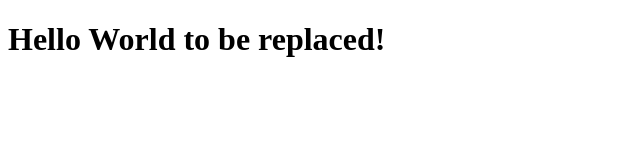
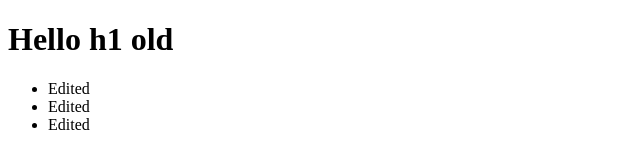
Before and after one commit to vigilanteX/BradTraversyJS, a plain HTML site: page Section7/index11.html in a window 1280 px wide. Shown: the whole page, without its empty margins (0-640 px from the left). Drawn offline with Linux system fonts and the light colour scheme.

Commit message:
replaceAll

```diff
--- a/Section7/index11.html
+++ b/Section7/index11.html
@@ -6,6 +6,11 @@
 </head>
 <body>
 <h1 id="h1id">Hello h1 old</h1>
+<ul>
+    <li>Item 1</li>
+    <li>Item 2</li>
+    <li>Item 3</li>
+</ul>
 <script src="replaceElementMethod.js"></script>
 </body>
 </html>
--- a/Section7/replaceElementMethod.js
+++ b/Section7/replaceElementMethod.js
@@ -1,6 +1,19 @@
-const h1id=document.querySelector('#h1id')
-const newH1=document.createElement('h1')
-newH1.setAttribute('id','new-div')
-newH1.innerText='Hello World to be replaced!'
+// const h1id=document.querySelector('#h1id')
+// const newH1=document.createElement('h1')
+// newH1.setAttribute('id','new-div')
+// newH1.innerText='Hello World to be replaced!'
 
-h1id.replaceWith(newH1)
+//h1id.replaceWith(newH1)
+
+
+function replaceAll()
+{
+    const lis=document.querySelectorAll('li');
+    lis.forEach(function(item)
+    {
+        item.innerHTML='Edited'
+
+    })
+
+}
+replaceAll();
```
